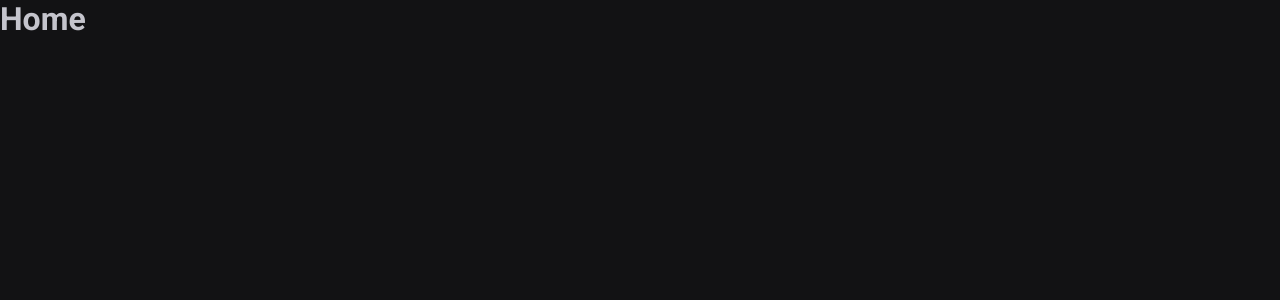
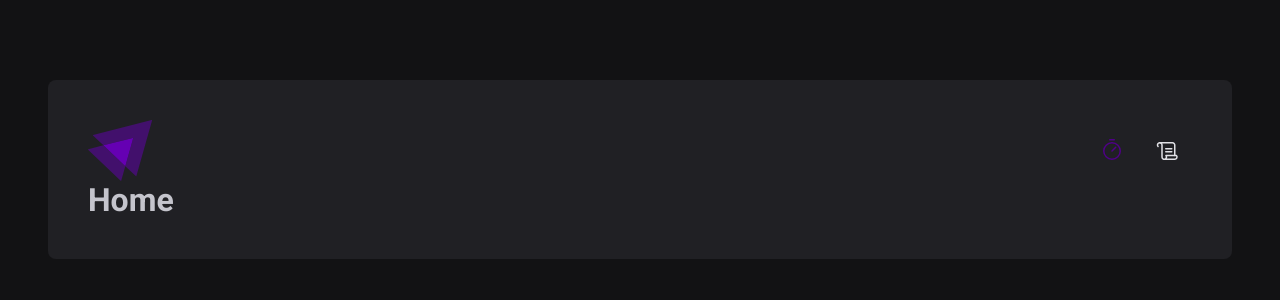
Before and after one commit to draedpunk/ignite-timer, a React (Vite) app: page / in a window 1280 px wide. Shown: the top 300 px of the page. Built offline with nearby package versions, Linux system fonts and the light colour scheme.

Commit message:
estilizando header

```diff
--- a/package.json
+++ b/package.json
@@ -10,6 +10,7 @@
     "preview": "vite preview"
   },
   "dependencies": {
+    "phosphor-react": "^1.4.1",
     "react": "^19.1.0",
     "react-dom": "^19.1.0",
     "react-router-dom": "^7.6.3"
--- a/src/Router.tsx
+++ b/src/Router.tsx
@@ -1,14 +1,15 @@
 import { Routes, Route} from 'react-router-dom';
 import { Home } from './pages/Home';
 import { History } from './pages/History';
+import { DefaultLayout } from './layouts/DefaultLayout';
 
 export function Router(){
     return (
         <Routes>
-
-            <Route path="/" element={<Home />}/>
-            <Route path="/history" element={<History />}/>
-
+            <Route path="/" element={<DefaultLayout/>}>
+                <Route path="/" element={<Home />}/>
+                <Route path="/history" element={<History />}/>
+            </Route>
         </Routes>
 
     );
--- /dev/null
+++ b/src/components/Header/index.tsx
@@ -0,0 +1,20 @@
+import { HeaderContainer } from "./styles";
+import logoIgnite from '../../assets/ignite-logo.svg';
+import { Timer, Scroll } from "phosphor-react";
+import { NavLink } from "react-router-dom";
+
+export function Header(){
+    return (
+        <HeaderContainer>
+            <img src={logoIgnite} alt="" />
+            <nav>
+                <NavLink to="/" title="Timer">
+                    <Timer size={24}/>
+                </NavLink>
+                <NavLink to="/history" title="Historico">
+                    <Scroll size={24}/>
+                </NavLink>
+            </nav>
+        </HeaderContainer>
+    )
+}
--- /dev/null
+++ b/src/components/Header/styles.ts
@@ -0,0 +1,34 @@
+import styled from "styled-components";
+
+export const HeaderContainer = styled.header`
+    display: flex;
+    align-items: center;
+    justify-content: space-between;
+
+    nav {
+        display:flex;
+        gap: 0.5rem;
+
+        a{
+            width: 3rem;
+            height: 3rem;
+
+            display: flex;
+            justify-content: center;
+            align-items: center;
+
+            color: ${props => props.theme["gray-100"]};
+            border-top: 3px solid transparent;
+            border-bottom: 3px solid transparent;
+
+            &:hover {
+                border-bottom: 3px solid ${props => props.theme["purple-500"]};
+            }
+
+            &.active {
+                color: ${props => props.theme["purple-500"]};
+            }
+
+        }
+    }
+`;
--- /dev/null
+++ b/src/layouts/DefaultLayout/index.tsx
@@ -0,0 +1,12 @@
+import { Outlet } from "react-router-dom";
+import { Header } from "../../components/Header";
+import { LayoutContainer } from "./styles";
+
+export function DefaultLayout(){
+    return (
+        <LayoutContainer>
+            <Header />
+            <Outlet />
+        </LayoutContainer>
+    )
+}
--- /dev/null
+++ b/src/layouts/DefaultLayout/styles.ts
@@ -0,0 +1,15 @@
+import styled from "styled-components";
+
+export const LayoutContainer = styled.div`
+    max-width: 74rem;
+    height: calc(100vh -10rem);
+    margin: 5rem auto;
+    padding: 2.5rem;
+
+    background: ${props => props.theme["gray-800"]};
+    border-radius: 8px;
+
+    display: flex;
+    flex-direction: column;
+
+`;
--- a/src/pages/History.tsx
+++ b/src/pages/History.tsx
@@ -1,3 +1,7 @@
 export function History(){
-    return <h1>History</h1>
+    return (
+        <div>
+            <h1>History</h1>
+        </div>
+    )
 }
--- a/src/pages/Home.tsx
+++ b/src/pages/Home.tsx
@@ -1,3 +1,8 @@
 export function Home(){
-    return <h1>Home</h1>
+    return (
+        <div>
+            <h1>Home</h1>
+        </div>
+
+    )
 }
```
Also changed, not shown: src/assets/ignite-logo.svg (added), 1 other file (tests, documents, lock files or other folders).
